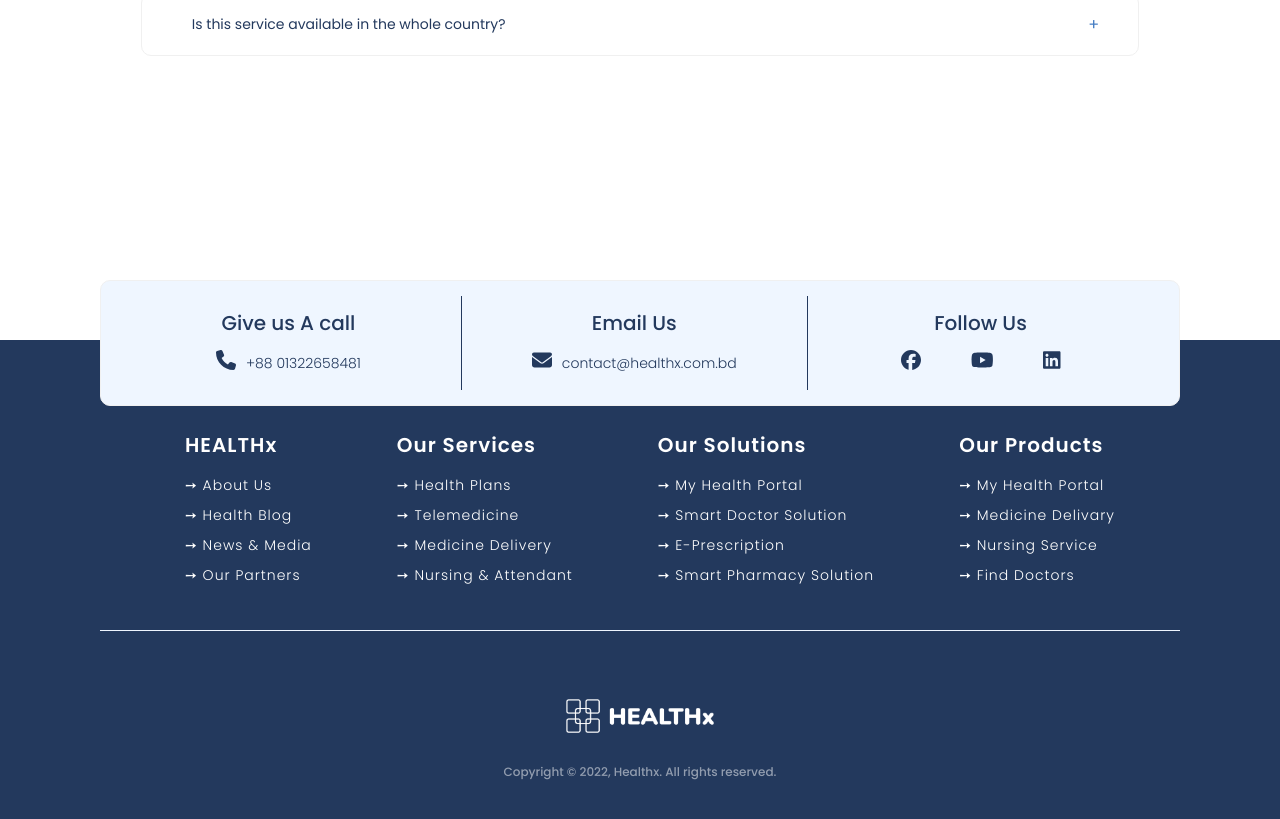
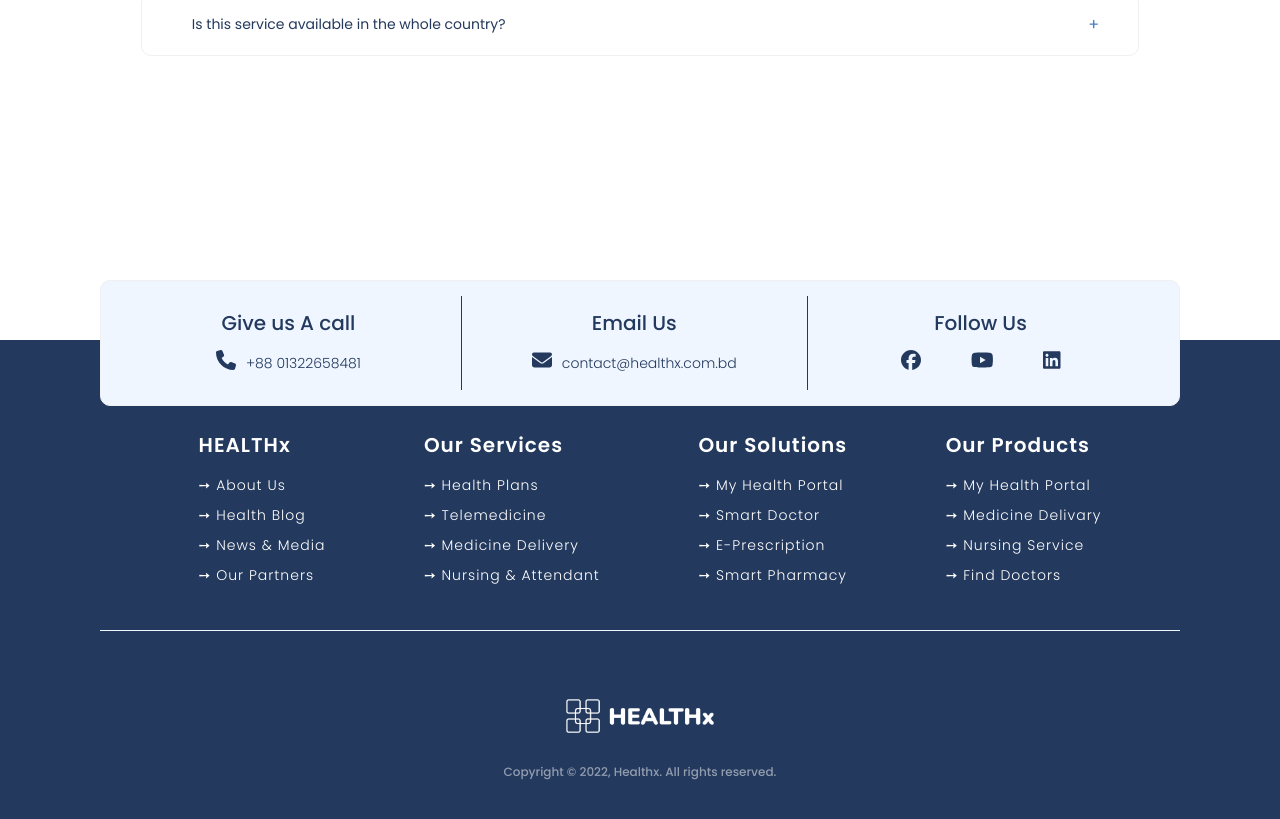
Before and after one commit to sajidurshajib/healthx-main-nextjs, a Next.js app: page /nursing-attendant in a window 1280 px wide. Shown: the part 4223-5042 px from the top of the page. Built offline with nearby package versions, Linux system fonts and the light colour scheme; a web font is replaced by a local one.

Commit message:
change: text change

```diff
--- a/components/Footer/Footer.js
+++ b/components/Footer/Footer.js
@@ -29,9 +29,9 @@ const Footer = () => {
 
     let solutions = [
         { menu: 'My Health Portal', link: '#' },
-        { menu: 'Smart Doctor Solution', link: '#' },
+        { menu: 'Smart Doctor', link: '#' },
         { menu: 'E-Prescription', link: '#' },
-        { menu: 'Smart Pharmacy Solution', link: '#' },
+        { menu: 'Smart Pharmacy', link: '#' },
     ]
 
     // let forPharmacies = [
```
